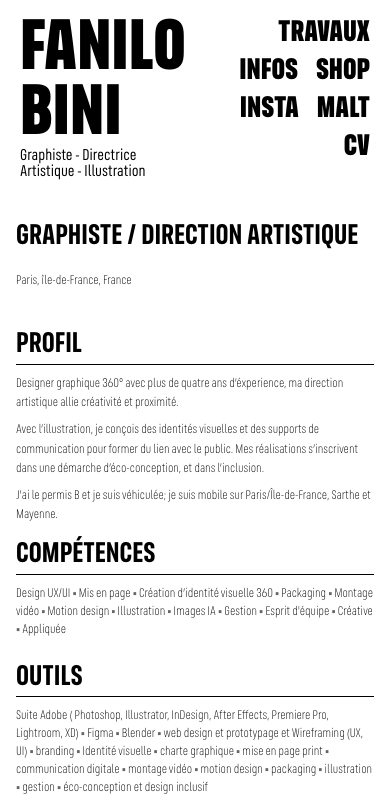
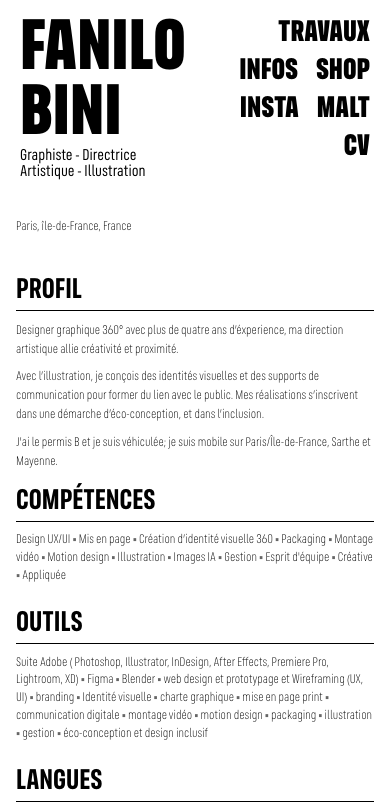
Before and after one commit to fanilobini/fanilobini.github.io, a plain HTML site: page cv/index.html in a window 390 px wide. Shown: the top 811 px of the page. Drawn offline with Linux system fonts and the light colour scheme.

Commit message:
mobile version corrected cv

```diff
--- a/cv/index.html
+++ b/cv/index.html
@@ -35,7 +35,6 @@
           <!-- Header spans all columns -->
           <section class="cv__section cv__section--header">
             <h1 class="cv__name" id="cvName"></h1>
-            <p class="cv__title" id="cvTitle"></p>
             <div class="cv__contact" id="cvContact"></div>
           </section>
 
```
